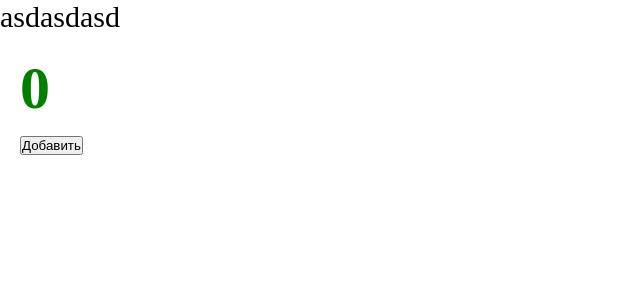
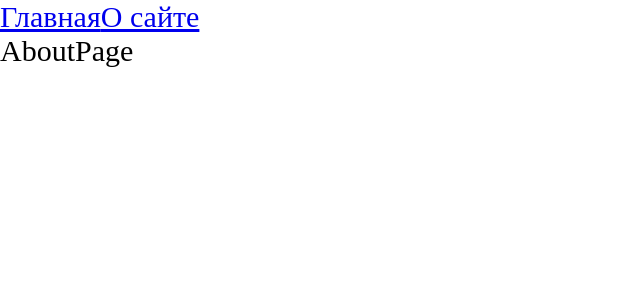
Before and after one commit to P2vel33/habr-prototype, a React app: page /about in a window 1280 px wide. Shown: the top 300 px of the page, without its empty margins (0-640 px from the left). Built offline with nearby package versions, Linux system fonts and the light colour scheme.

Commit message:
feat: added Lazy routing

```diff
--- a/package.json
+++ b/package.json
@@ -15,6 +15,7 @@
     "@types/node": "^17.0.21",
     "@types/react": "^17.0.39",
     "@types/react-dom": "^17.0.11",
+    "@types/react-router-dom": "^5.3.3",
     "@types/webpack": "^5.28.0",
     "@types/webpack-dev-server": "^4.7.2",
     "css-loader": "^6.6.0",
@@ -32,6 +33,7 @@
   },
   "dependencies": {
     "react": "^17.0.2",
-    "react-dom": "^17.0.2"
+    "react-dom": "^17.0.2",
+    "react-router-dom": "^6.2.1"
   }
 }
--- a/src/App.tsx
+++ b/src/App.tsx
@@ -1,12 +1,24 @@
-import React from "react";
+import React, { Suspense } from "react";
 import Counter from "./components/Counter";
 import "./index.scss";
+import { Route, Routes } from "react-router-dom";
+import MainPage from "./pages/MainPage/MainPage";
+import AboutPage from "./pages/AboutPage/AboutPage";
+import { Link } from "react-router-dom";
+import { MainPageLazy } from "./pages/MainPage/MainPageLazy";
+import { AboutPageLazy } from "./pages/AboutPage/AboutPageLazy";
 
 const App = () => {
   return (
     <div className="app">
-      asdasdasd
-      <Counter />
+      <Link to={"/"}>Главная</Link>
+      <Link to={"/about"}>О сайте</Link>
+      <Suspense fallback={<div>Loading...</div>}>
+        <Routes>
+          <Route path="/" element={<MainPageLazy />} />
+          <Route path="/about" element={<AboutPageLazy />} />
+        </Routes>
+      </Suspense>
     </div>
   );
 };
--- a/src/index.tsx
+++ b/src/index.tsx
@@ -1,4 +1,10 @@
 import { render } from "react-dom";
 import App from "./App";
+import { BrowserRouter } from "react-router-dom";
 
-render(<App />, document.querySelector("#root"));
+render(
+  <BrowserRouter>
+    <App />
+  </BrowserRouter>,
+  document.querySelector("#root"),
+);
--- /dev/null
+++ b/src/pages/AboutPage/AboutPage.tsx
@@ -0,0 +1,7 @@
+import React from "react";
+
+const AboutPage = () => {
+  return <div>AboutPage</div>;
+};
+
+export default AboutPage;
--- /dev/null
+++ b/src/pages/AboutPage/AboutPageLazy.tsx
@@ -0,0 +1,3 @@
+import { lazy } from "react";
+
+export const AboutPageLazy = lazy(() => import("./AboutPage"));
--- /dev/null
+++ b/src/pages/MainPage/MainPage.tsx
@@ -0,0 +1,7 @@
+import React from "react";
+
+const MainPage = () => {
+  return <div>MainPage</div>;
+};
+
+export default MainPage;
--- /dev/null
+++ b/src/pages/MainPage/MainPageLazy.tsx
@@ -0,0 +1,3 @@
+import { lazy } from "react";
+
+export const MainPageLazy = lazy(() => import("./MainPage"));
--- a/tsconfig.json
+++ b/tsconfig.json
@@ -28,7 +28,7 @@
     // Однако это не означает, что теперь вовсе нельзя использовать any.
     // Это означает лишь, что в подобных ситуация разработчик должен явно писать any,
     "noImplicitAny": true,
-    "module": "es6",
+    "module": "esnext",
     // В какую спецификацию компилируем: для поддержки большинства браузеров
     "target": "es5",
     "jsx": "react-jsx",
```
Also changed, not shown: 9 other files (tests, documents, lock files or other folders).
